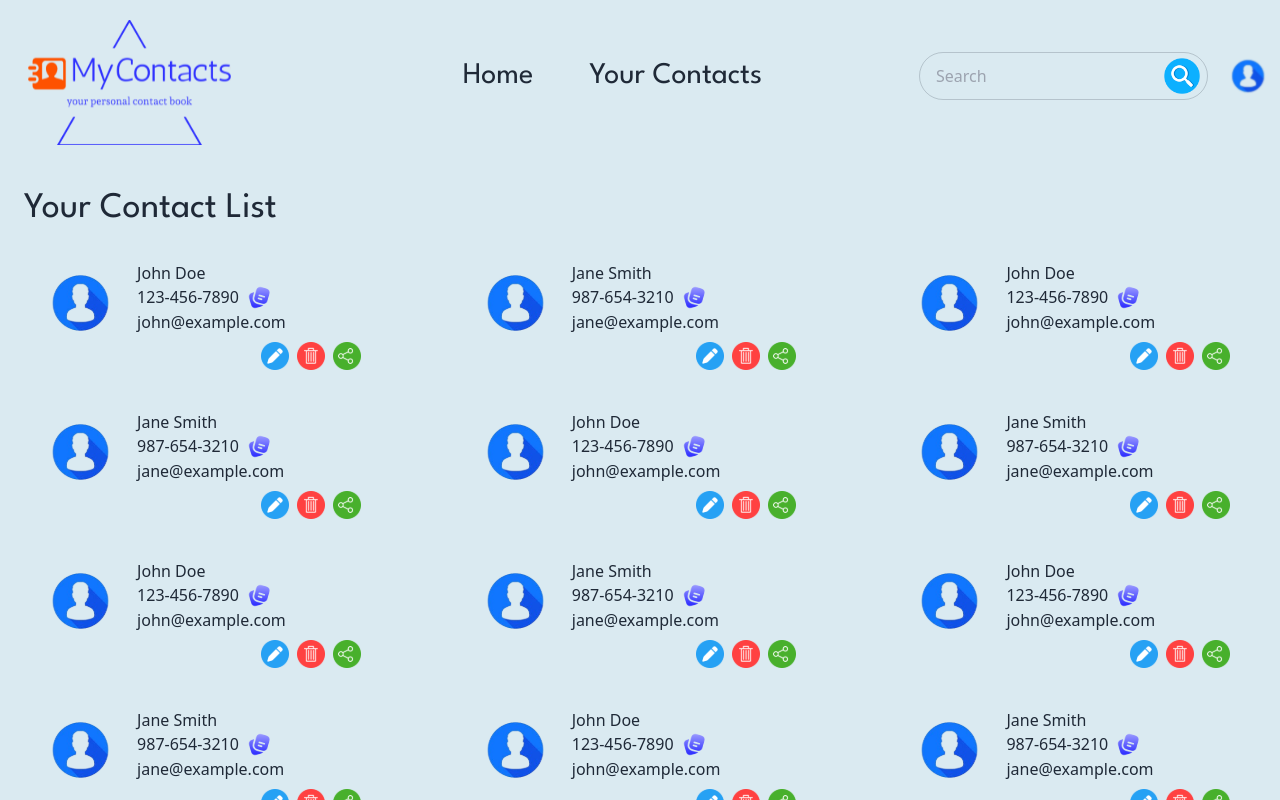
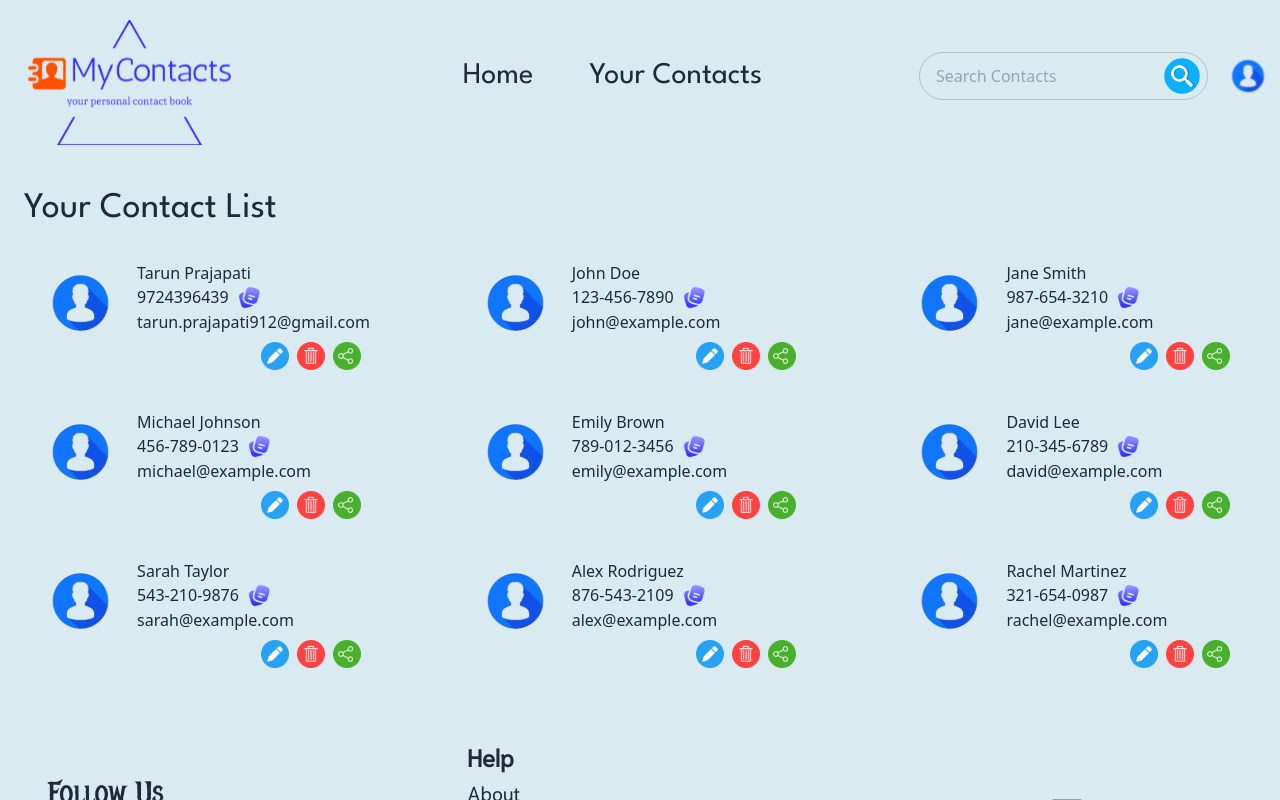
Before and after one commit to TarunPrajapati-9/MyContacts, a React (Vite) app in the folder client/: page /contacts in a window 1280 px wide. Shown: the top 800 px of the page. Built offline with nearby package versions, Linux system fonts and the light colour scheme.

Commit message:
Search and Share Functionality Added

```diff
--- a/client/src/App.tsx
+++ b/client/src/App.tsx
@@ -11,28 +11,42 @@ import Contacts from "./components/Contacts";
 import Footer from "./components/Footer";
 import Login from "./components/Auth/Login";
 import Register from "./components/Auth/Register";
+import { useState } from "react";
 
 export default function App() {
+  const [searchQuery, setSearchQuery] = useState<string>("");
+
   return (
     <Router>
       <Toaster position="top-center" reverseOrder={true} />
-      <AppContent />
+      <AppContent searchQuery={searchQuery} setSearchQuery={setSearchQuery} />
     </Router>
   );
 }
 
-function AppContent() {
+interface AppContentProps {
+  // Define interface for props
+  searchQuery: string;
+  setSearchQuery: React.Dispatch<React.SetStateAction<string>>;
+}
+
+function AppContent({ searchQuery, setSearchQuery }: AppContentProps) {
   const location = useLocation();
   const hideNavbar =
     location.pathname === "/login" || location.pathname === "/register";
   return (
     <div className="overflow-hidden">
-      {!hideNavbar && <NavBar />}
+      {!hideNavbar && (
+        <NavBar searchQuery={searchQuery} setSearchQuery={setSearchQuery} />
+      )}
       <Routes>
         <Route path="/" element={<Home />} />
         <Route path="/login" element={<Login />} />
         <Route path="/register" element={<Register />} />
-        <Route path="/contacts" element={<Contacts />} />
+        <Route
+          path="/contacts"
+          element={<Contacts searchQuery={searchQuery} />}
+        />
       </Routes>
       {!hideNavbar && <Footer />}
     </div>
--- a/client/src/components/ContactCard.tsx
+++ b/client/src/components/ContactCard.tsx
@@ -42,6 +42,14 @@ const ContactCard: React.FC<ContactCardProps> = ({ contact }) => {
       .catch((err) => console.error("Could not copy phone number: ", err));
   };
 
+  const shareContact = (contactDetails: string) => {
+    const whatsappLink = `https://wa.me/?text=${encodeURIComponent(
+      contactDetails
+    )}`;
+
+    window.open(whatsappLink, "_blank");
+  };
+
   return (
     <div className="w-[425px] h-[125px] p-6 flex justify-center items-center">
       <div className="w-[30%] p-5 mb-6">
@@ -77,7 +85,15 @@ const ContactCard: React.FC<ContactCardProps> = ({ contact }) => {
                 data-tooltip-content={
                   item.altText.charAt(0).toUpperCase() + item.altText.slice(1)
                 }
-                onClick={() => openModal(index)}
+                onClick={() => {
+                  if (item.altText === "share") {
+                    shareContact(
+                      `Name: ${contact.name}, Mobile: ${contact.mobile}, Email: ${contact.email}`
+                    );
+                  } else {
+                    openModal(index);
+                  }
+                }}
               />
               <Tooltip className="tooltip" id={item.altText} />
             </div>
--- a/client/src/components/Contacts.tsx
+++ b/client/src/components/Contacts.tsx
@@ -1,17 +1,15 @@
 import ContactCard from "./ContactCard";
 
-export default function Contacts() {
-  // Define an array of contacts
+interface ContactProps {
+  searchQuery: string;
+}
+
+const Contacts: React.FC<ContactProps> = ({ searchQuery }) => {
   const contacts = [
     {
-      name: "John Doe",
-      mobile: "123-456-7890",
-      email: "john@example.com",
-    },
-    {
-      name: "Jane Smith",
-      mobile: "987-654-3210",
-      email: "jane@example.com",
+      name: "Tarun Prajapati",
+      mobile: "9724396439",
+      email: "tarun.prajapati912@gmail.com",
     },
     {
       name: "John Doe",
@@ -24,56 +22,58 @@ export default function Contacts() {
       email: "jane@example.com",
     },
     {
-      name: "John Doe",
-      mobile: "123-456-7890",
-      email: "john@example.com",
+      name: "Michael Johnson",
+      mobile: "456-789-0123",
+      email: "michael@example.com",
     },
     {
-      name: "Jane Smith",
-      mobile: "987-654-3210",
-      email: "jane@example.com",
+      name: "Emily Brown",
+      mobile: "789-012-3456",
+      email: "emily@example.com",
     },
     {
-      name: "John Doe",
-      mobile: "123-456-7890",
-      email: "john@example.com",
+      name: "David Lee",
+      mobile: "210-345-6789",
+      email: "david@example.com",
     },
     {
-      name: "Jane Smith",
-      mobile: "987-654-3210",
-      email: "jane@example.com",
+      name: "Sarah Taylor",
+      mobile: "543-210-9876",
+      email: "sarah@example.com",
     },
     {
-      name: "John Doe",
-      mobile: "123-456-7890",
-      email: "john@example.com",
+      name: "Alex Rodriguez",
+      mobile: "876-543-2109",
+      email: "alex@example.com",
     },
     {
-      name: "Jane Smith",
-      mobile: "987-654-3210",
-      email: "jane@example.com",
-    },
-    {
-      name: "John Doe",
-      mobile: "123-456-7890",
-      email: "john@example.com",
-    },
-    {
-      name: "Jane Smith",
-      mobile: "987-654-3210",
-      email: "jane@example.com",
+      name: "Rachel Martinez",
+      mobile: "321-654-0987",
+      email: "rachel@example.com",
     },
   ];
+
+  const filteredContacts = contacts.filter((contact) =>
+    contact.name.toLowerCase().includes(searchQuery.toLowerCase())
+  );
 
   return (
     <>
       <div className="font-navItems text-4xl px-6 py-6">Your Contact List</div>
       {/* Iterate over the contacts array and render a ContactCard for each contact */}
       <div className="grid grid-cols-1 md:grid-cols-3 gap-6 overflow-hidden select-none">
-        {contacts.map((contact, index) => (
-          <ContactCard key={index} contact={contact} />
-        ))}
+        {filteredContacts.length > 0 ? (
+          filteredContacts.map((contact, index) => (
+            <ContactCard key={index} contact={contact} />
+          ))
+        ) : (
+          <div className="text-center text-gray-500 text-lg">
+            No Contact Found!
+          </div>
+        )}
       </div>
     </>
   );
-}
+};
+
+export default Contacts;
--- a/client/src/components/NavBar.tsx
+++ b/client/src/components/NavBar.tsx
@@ -2,12 +2,19 @@ import { Link } from "react-router-dom";
 import navItems from "../constants/navItems";
 import { useState, useRef, useEffect } from "react";
 
-const NavBar = () => {
+interface NavBarProps {
+  searchQuery: string;
+  setSearchQuery: (query: string) => void;
+}
+
+const NavBar: React.FC<NavBarProps> = ({ searchQuery, setSearchQuery }) => {
   const [isOpen, setIsOpen] = useState(false);
 
   const sidebarRef = useRef<HTMLDivElement>(null); // Provide explicit type for sidebarRef
 
-  const toggleMenu = (e: React.MouseEvent | React.TouchEvent) => {
+  const toggleMenu = (
+    e: React.MouseEvent | React.TouchEvent | React.KeyboardEvent
+  ) => {
     e.stopPropagation();
     setIsOpen(!isOpen);
   };
@@ -27,6 +34,19 @@ const NavBar = () => {
       document.body.removeEventListener("click", closeSidebar);
     };
   }, [sidebarRef]);
+
+  const handleSearchInputChange = (
+    event: React.ChangeEvent<HTMLInputElement>
+  ) => {
+    const { value } = event.target;
+    setSearchQuery(value);
+  };
+
+  const handleKeyPress = (event: React.KeyboardEvent<HTMLInputElement>) => {
+    if (event.key === "Enter") {
+      toggleMenu(event);
+    }
+  };
 
   return (
     <>
@@ -65,13 +85,15 @@ const NavBar = () => {
           <div className="form-control relative mr-4">
             <input
               type="text"
-              placeholder="Search"
+              placeholder="Search Contacts"
               className="input input-bordered pr-10 w-24 md:w-auto rounded-badge bg-transparent"
+              value={searchQuery}
+              onChange={handleSearchInputChange}
             />
             <img
               src="./assets/icons/search.png"
               alt="Search Icon"
-              className="absolute top-1/2 right-2 transform -translate-y-1/2 w-9 h-9 text-gray-400 cursor-pointer hover:opacity-80"
+              className="absolute top-1/2 right-2 transform -translate-y-1/2 w-9 h-9 text-gray-400"
             />
           </div>
           <div role="button" className="btn btn-ghost btn-circle avatar">
@@ -114,6 +136,22 @@ const NavBar = () => {
                   </Link>
                 </li>
               ))}
+              <div className="form-control relative mr-4 p-5">
+                <input
+                  type="text"
+                  placeholder="Search Contacts"
+                  className="input input-bordered w-full rounded-badge bg-transparent"
+                  value={searchQuery}
+                  onChange={handleSearchInputChange}
+                  onKeyDown={handleKeyPress}
+                />
+                <img
+                  src="./assets/icons/search.png"
+                  alt="Search Icon"
+                  className="absolute top-1/2 right-6 transform -translate-y-1/2 w-9 h-9 text-gray-400 cursor-pointer hover:opacity-80"
+                  onClick={toggleMenu}
+                />
+              </div>
             </ul>
           </div>
         </div>
```
